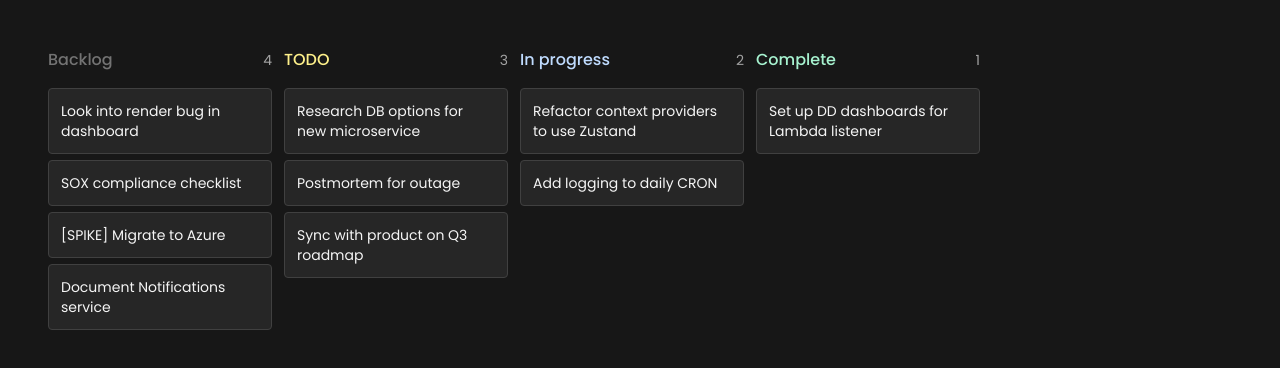
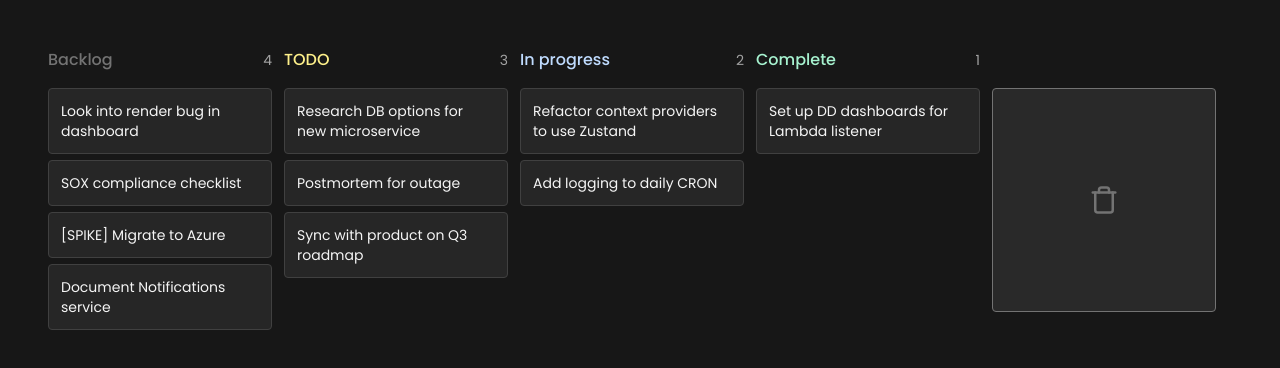
Before and after one commit to Horikaze/yet-another-todo-app, a Next.js app: page / in a window 1280 px wide. Shown: the top 368 px of the page. Built offline with nearby package versions, Linux system fonts and the light colour scheme.

Commit message:
added removecard comp

```diff
--- a/app/components/Board.tsx
+++ b/app/components/Board.tsx
@@ -1,5 +1,6 @@
 import React from "react";
 import Column from "./Column";
+import DeleteCard from "./DeleteCard";
 
 export default function Board() {
   return (
@@ -12,6 +13,7 @@ export default function Board() {
       <Column title="TODO" column="todo" headingColor="text-yellow-200" />
       <Column title="In progress" column="doing" headingColor="text-blue-200" />
       <Column title="Complete" column="done" headingColor="text-emerald-200" />
+      <DeleteCard />
     </div>
   );
 }
--- a/app/components/Card.tsx
+++ b/app/components/Card.tsx
@@ -31,7 +31,7 @@ type DropIndicatorProps = {
   column: string;
 };
 
-const DropIndicator = ({ beforeId, column }: DropIndicatorProps) => {
+export const DropIndicator = ({ beforeId, column }: DropIndicatorProps) => {
   return (
     <div
       data-before={beforeId || "-1"}
--- a/app/components/Column.tsx
+++ b/app/components/Column.tsx
@@ -1,6 +1,6 @@
-import React, { useState } from "react";
+import React, { DragEvent, useState } from "react";
 import { useCardStateStore } from "../lib/zustand";
-import Card from "./Card";
+import Card, { DropIndicator } from "./Card";
 
 type ColumnProps = {
   title: string;
@@ -15,11 +15,11 @@ export default function Column({ title, headingColor, column }: ColumnProps) {
   const [active, setActive] = useState(false);
 
   const handleDragStart = (e: DragEvent, card: CardType) => {
-    e.dataTransfer!.setData("cardId", card.id);
+    e.dataTransfer.setData("cardId", card.id);
   };
 
   const handleDragEnd = (e: DragEvent) => {
-    const cardId = e.dataTransfer!.getData("cardId");
+    const cardId = e.dataTransfer.getData("cardId");
 
     setActive(false);
     clearHighlights();
@@ -129,6 +129,7 @@ export default function Column({ title, headingColor, column }: ColumnProps) {
         {filteredCards.map((c) => {
           return <Card key={c.id} {...c} handleDragStart={handleDragStart} />;
         })}
+        <DropIndicator beforeId={null} column={column} />
       </div>
     </div>
   );
--- /dev/null
+++ b/app/components/DeleteCard.tsx
@@ -0,0 +1,43 @@
+import { DragEvent, useState } from "react";
+import { FiTrash } from "react-icons/fi";
+import { useCardStateStore } from "../lib/zustand";
+import { FaFire } from "react-icons/fa";
+
+export default function DeleteCard() {
+  const { cards, setCards } = useCardStateStore();
+
+  const [active, setActive] = useState(false);
+
+  const handleDragOver = (e: DragEvent) => {
+    e.preventDefault();
+    setActive(true);
+  };
+
+  const handleDragLeave = () => {
+    setActive(false);
+  };
+
+  const handleDragEnd = (e: DragEvent) => {
+    const cardId = e.dataTransfer.getData("cardId");
+
+    const newCads = cards.filter((c) => c.id !== cardId);
+    setCards(newCads);
+
+    setActive(false);
+  };
+
+  return (
+    <div
+      onDrop={handleDragEnd}
+      onDragOver={handleDragOver}
+      onDragLeave={handleDragLeave}
+      className={`mt-10 grid h-56 w-56 shrink-0 place-content-center rounded border text-3xl ${
+        active
+          ? "border-red-800 bg-red-800/20 text-red-500"
+          : "border-neutral-500 bg-neutral-500/20 text-neutral-500"
+      }`}
+    >
+      {active ? <FaFire className="animate-bounce" /> : <FiTrash />}
+    </div>
+  );
+}
```
Also changed, not shown: app/components/aha.tsx (deleted).
